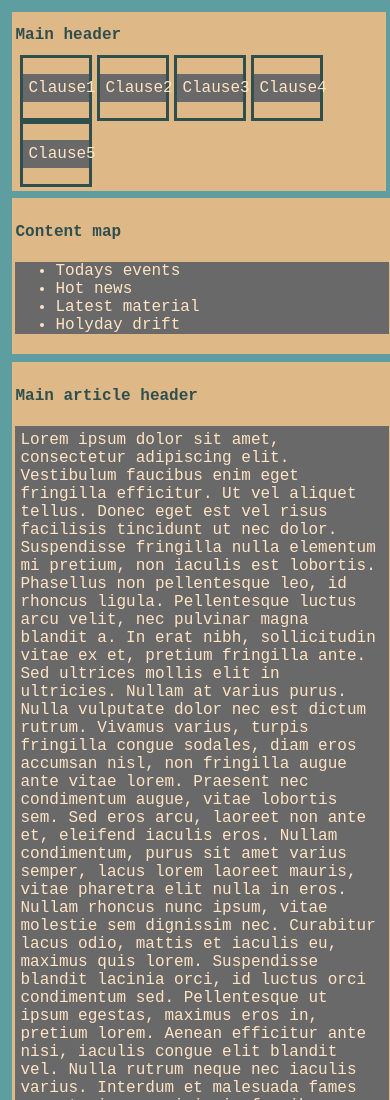
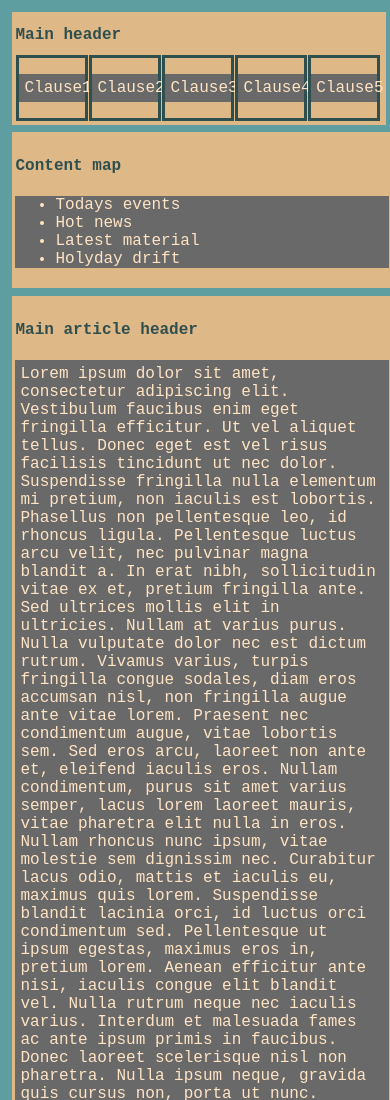
Before and after one commit to AndrewMZ6/andrewmz6.github.io, a plain HTML site: page diva.html in a window 390 px wide. Shown: the top 1100 px of the page. Drawn offline with Linux system fonts and the light colour scheme.

Commit message:
Fixed navbar buttons resize

```diff
--- a/diva.html
+++ b/diva.html
@@ -59,6 +59,8 @@
             color:darkslategrey;
             font-size: 27px;
         }
+
+        /* For the mobile devices screens */
         @media screen and (max-width: 800px) {
             .column1, .column2, .column3 {
                 width: 100%;
@@ -66,6 +68,9 @@
             p, li, h1, h4 {
                 font-size: 16px;
             }
+            .nav {
+            width: 18%;
+            margin-left: 1px;
         }
     </style>
 </head>
```
